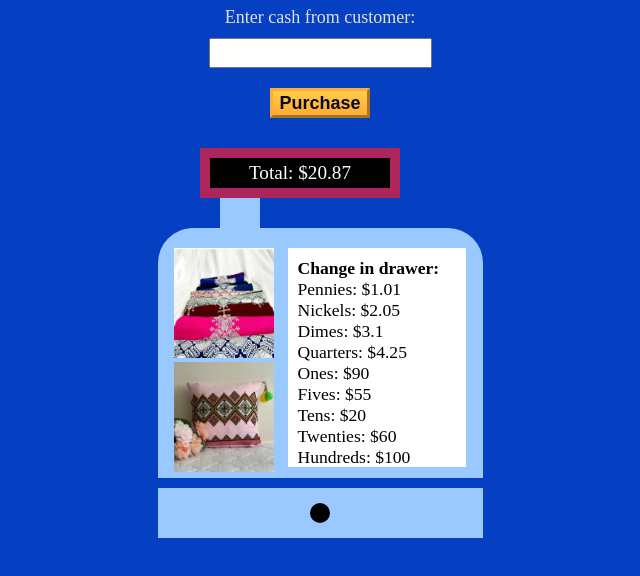
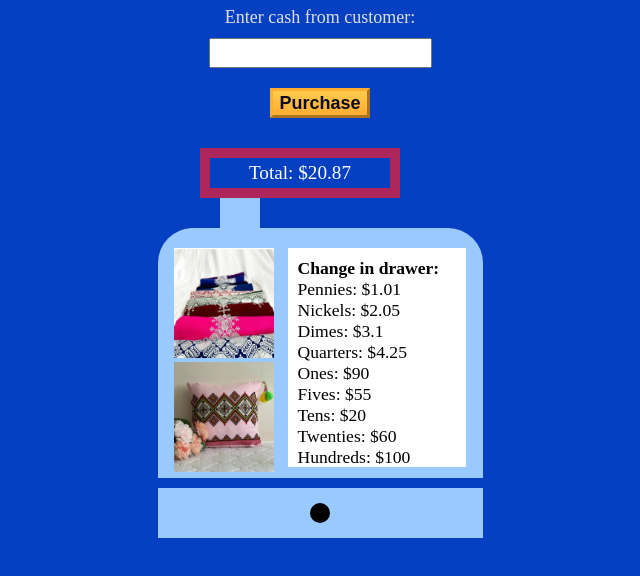
Before and after one commit to fatiabdulahi/Cash-repos, a plain HTML site: page index.html in a window 1280 px wide. Shown: the part 130-706 px from the top of the page, without its empty margins (320-960 px from the left). Drawn offline with Linux system fonts and the light colour scheme.

Commit message:
modifiyng styles

```diff
--- a/styles.css
+++ b/styles.css
@@ -69,7 +69,7 @@
 
   .price-screen {
   border: 10px solid #ac265c;
-    background-color: black;
+  -color: black;
   height: 50px;
   width: 200px;
   margin-left: -40px;
```
Lines whose indentation alone changed are shown as unchanged.
